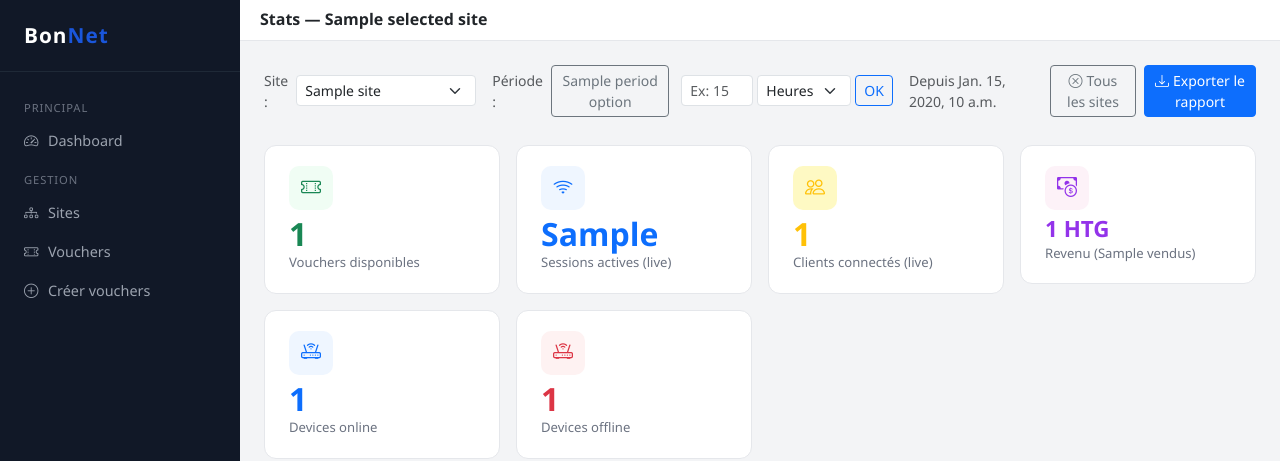
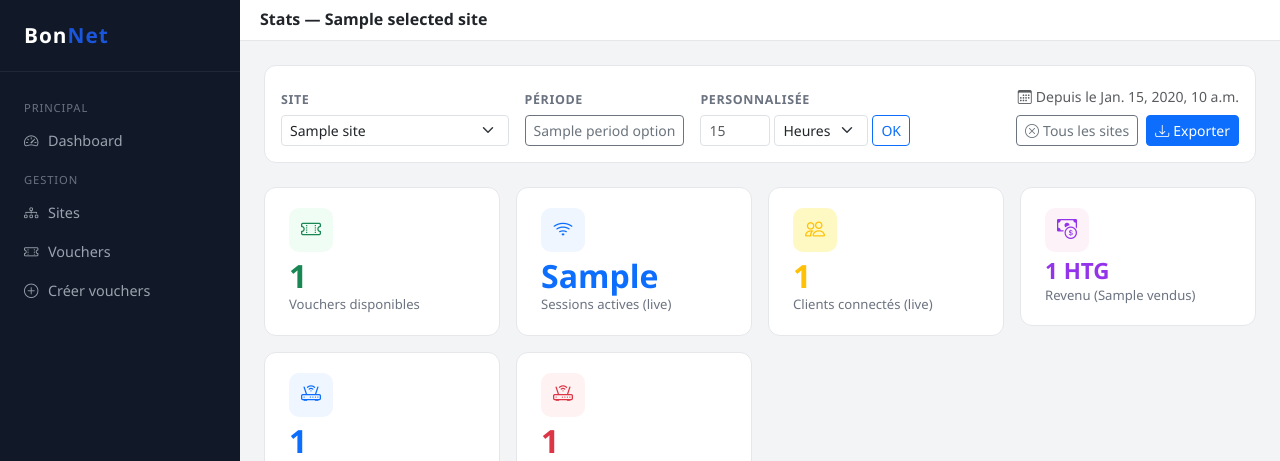
Before and after one commit to Vaillantval/Transversal-Voucher-Managing-system, a Django app: template templates/dashboard/index.html in a window 1280 px wide. Shown: the top 461 px of the page. Run offline with Django 5.2, Linux system fonts and the light colour scheme; the template is opened without the code that fills it: most values are stand-ins (such as "Sample title", 1, 10 or a date in 2020).

Commit message:
Redesign dashboard filter bar: card with padding, grid layout, export at bottom-right
Co-Authored-By: Claude Sonnet 4.6 <noreply@anthropic.com>

```diff
--- a/templates/dashboard/index.html
+++ b/templates/dashboard/index.html
@@ -13,22 +13,20 @@
 .device-dot { width: 8px; height: 8px; border-radius: 50%; display: inline-block; }
 .dot-online  { background: #10b981; }
 .dot-offline { background: #ef4444; }
-
-/* Filter bar: horizontal scroll on very small screens */
-.filter-bar { overflow-x: auto; padding-bottom: 4px; flex-wrap: nowrap !important; }
-@media (max-width: 767.98px) {
-  .filter-bar { flex-wrap: wrap !important; }
-  .filter-bar .ms-auto { margin-left: 0 !important; width: 100%; }
-}
+.filter-label { font-size: .78rem; font-weight: 600; color: #6b7280; text-transform: uppercase; letter-spacing: .05em; margin-bottom: .3rem; }
 </style>
 {% endblock %}
 
 {% block content %}
 
-<!-- Filtres -->
-<div class="d-flex align-items-center gap-2 mb-4 filter-bar">
-  <span class="text-muted small">Site :</span>
-  <select class="form-select form-select-sm" style="width:auto;min-width:180px"
+<!-- ══ Panneau de filtres ══ -->
+<div class="card card-bn p-3 mb-4">
+  <div class="row g-3 align-items-end">
+
+    <!-- Site -->
+    <div class="col-12 col-sm-6 col-lg-3">
+      <div class="filter-label">Site</div>
+      <select class="form-select form-select-sm"
               onchange="location.href='?site='+this.value+'&cv={{ custom_value }}&cu={{ custom_unit }}'">
         <option value="">Tous les sites</option>
         {% for s in all_sites %}
@@ -37,22 +35,28 @@
         </option>
         {% endfor %}
       </select>
+    </div>
 
-  <span class="text-muted small ms-2">Période :</span>
+    <!-- Période rapide -->
+    <div class="col-12 col-sm-6 col-lg-auto">
+      <div class="filter-label">Période</div>
+      <div class="d-flex flex-wrap gap-1">
         {% for d, label in period_options %}
         <a href="?days={{ d }}&site={{ selected_site_id }}"
            class="btn btn-sm {% if days == d and custom_unit == 'days' %}btn-primary{% else %}btn-outline-secondary{% endif %}">
           {{ label }}
         </a>
         {% endfor %}
+      </div>
+    </div>
 
     <!-- Période personnalisée -->
-  <form class="d-flex align-items-center gap-1 ms-1" method="get" id="custom-period-form">
+    <div class="col-12 col-sm-auto">
+      <div class="filter-label">Personnalisée</div>
+      <form class="d-flex align-items-center gap-1" method="get" id="custom-period-form">
         <input type="hidden" name="site" value="{{ selected_site_id }}">
-    <input type="number" name="cv" min="1" max="9999"
-           value="{{ custom_value }}"
-           class="form-control form-control-sm" style="width:72px"
-           placeholder="Ex: 15">
+        <input type="number" name="cv" min="1" max="9999" value="{{ custom_value }}"
+               class="form-control form-control-sm" style="width:70px" placeholder="15">
         <select name="cu" class="form-select form-select-sm" style="width:auto">
           <option value="hours"  {% if custom_unit == 'hours'  %}selected{% endif %}>Heures</option>
           <option value="days"   {% if custom_unit == 'days'   %}selected{% endif %}>Jours</option>
@@ -60,18 +64,25 @@
         </select>
         <button type="submit" class="btn btn-sm btn-outline-primary">OK</button>
       </form>
+    </div>
 
-  <span class="text-muted small ms-2">Depuis {{ date_from }}</span>
-
-  <div class="ms-auto d-flex gap-2">
+    <!-- Info période + actions -->
+    <div class="col-12 col-lg">
+      <div class="d-flex flex-wrap align-items-center justify-content-lg-end gap-2 mt-1">
+        <span class="text-muted small">
+          <i class="bi bi-calendar3 me-1"></i>Depuis le {{ date_from }}
+        </span>
         {% if selected_site %}
         <a href="?cv={{ custom_value }}&cu={{ custom_unit }}" class="btn btn-sm btn-outline-secondary">
           <i class="bi bi-x-circle me-1"></i>Tous les sites
         </a>
         {% endif %}
         <button class="btn btn-sm btn-primary" data-bs-toggle="modal" data-bs-target="#exportModal">
-      <i class="bi bi-download me-1"></i>Exporter le rapport
+          <i class="bi bi-download me-1"></i>Exporter
         </button>
+      </div>
+    </div>
+
   </div>
 </div>
 
```
Lines whose indentation alone changed are shown as unchanged.
